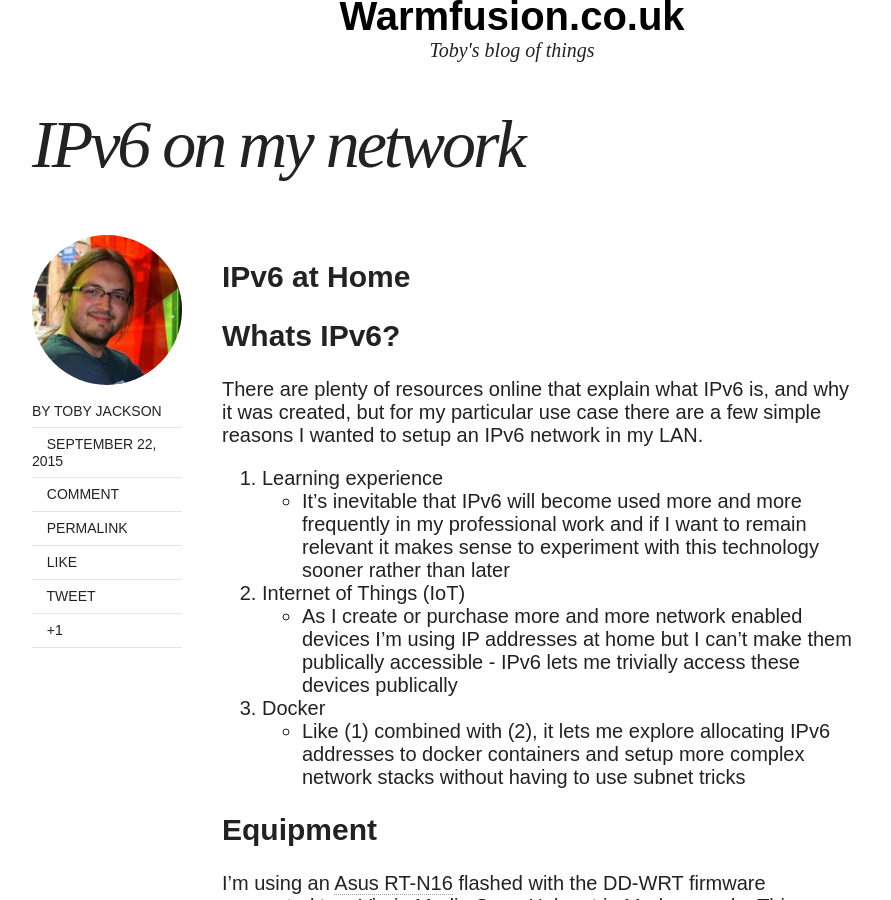
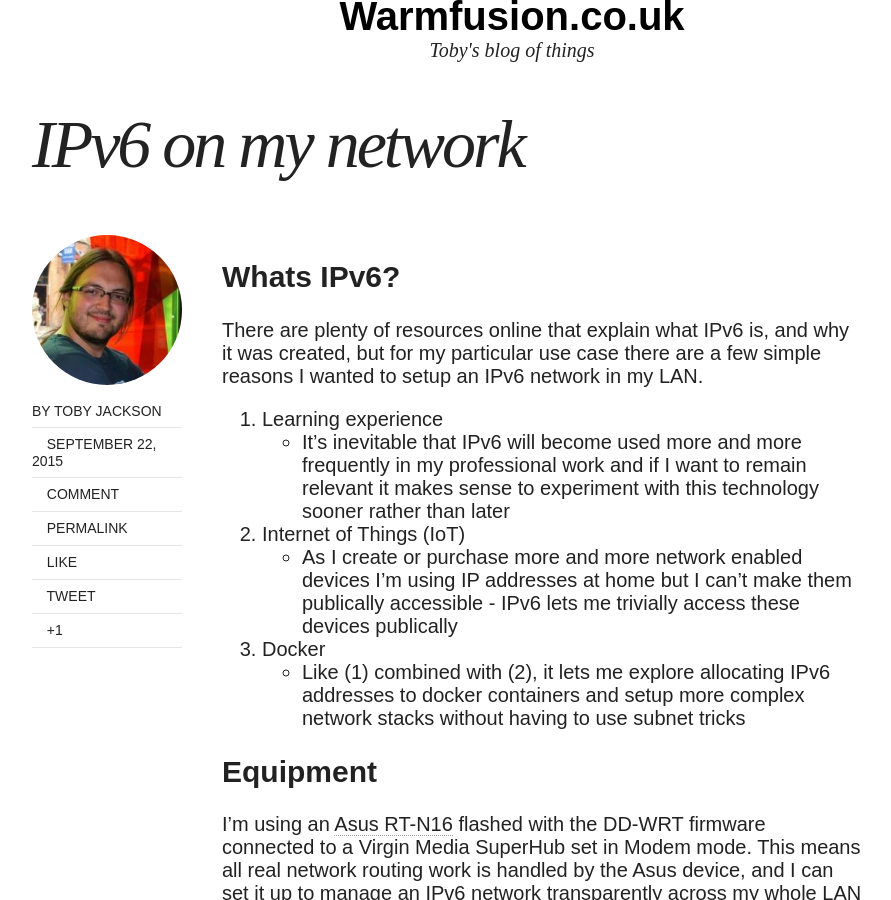
Before and after one commit to warmfusion/warmfusion.github.io, a Jekyll site: the page built from _posts/2015-09-22-Setting-Up-IPv6.md, in a window 1280 px wide and 900 px high, scrolled down 333 px. Shown: the whole window, without its empty margins (128-1019 px from the left). Built offline with Jekyll 4.4.1, drawn with Linux system fonts in a browser that asks for light colours; nearby versions of some CDN libraries; comment, search, counter and statistics services are not loaded.

Commit message:
Removed title

```diff
--- a/_posts/2015-09-22-Setting-Up-IPv6.md
+++ b/_posts/2015-09-22-Setting-Up-IPv6.md
@@ -5,8 +5,6 @@ tags:
 share: true
 comments: true
 ---
-
-# IPv6 at Home
 
 ## Whats IPv6?
 
```
